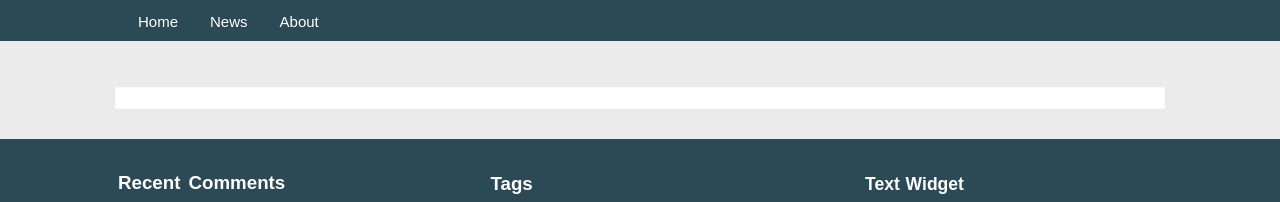
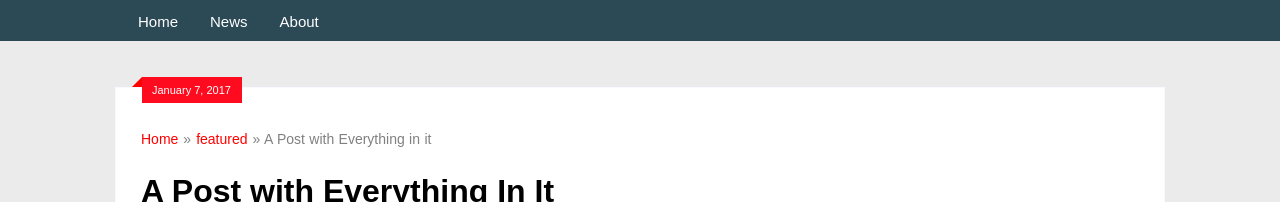
Before and after one commit to Tafumorika/reactv2.github.io, a React (Create React App) app: page / in a window 1280 px wide. Shown: the top 202 px of the page. Built offline with nearby package versions, Linux system fonts and the light colour scheme; the HTML template or start-up script is replaced by a standard one.

Commit message:
Добавлено отбражение main, с помощью props.children

```diff
--- a/src/components/Main/index.js
+++ b/src/components/Main/index.js
@@ -2,11 +2,11 @@ import React from 'react';
 import './style.css';
 
 
-const Main = () => {
+const Main = (props) => {
     return (
         <div className="main-div">
             <main>
-
+                {props.children}
             </main>
         </div>
     )
```
